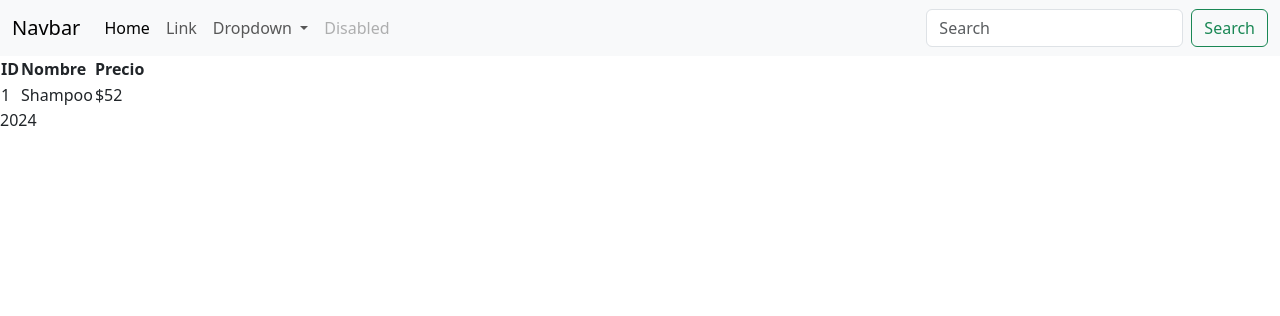
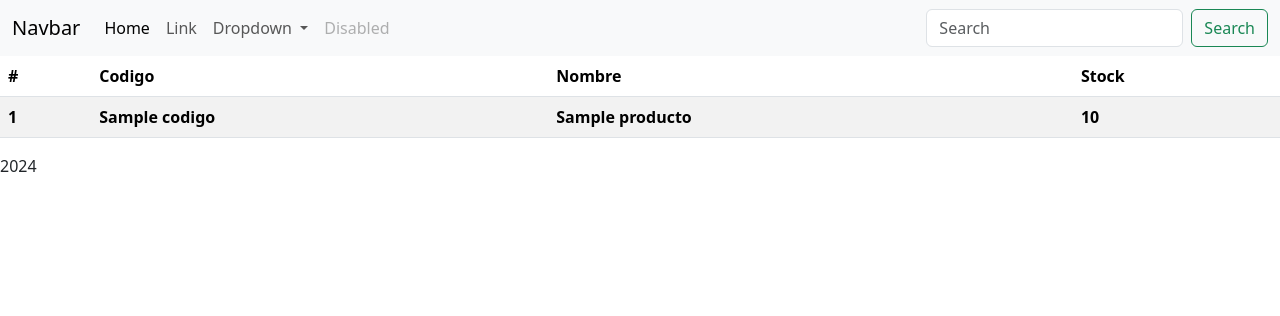
Before and after one commit to PopeCortes/CodeIgniter001, a CodeIgniter 4 app: the page made by app/Views/productos/index.php in a window 1280 px wide. Shown: the top 316 px of the page. Run offline with PHP 8.4 and a stand-in for CodeIgniter, Linux system fonts and the light colour scheme; the template is opened without the code that fills it: most values are stand-ins (such as "Sample title", 1, 10 or a date in 2020); lists and menus that the app fills with data are empty; some libraries are stand-ins or nearby versions.

Commit message:
Configuracion a la base de datos y muestreo en index (controllers/Productos)

```diff
--- a/app/Config/Database.php
+++ b/app/Config/Database.php
@@ -26,10 +26,10 @@ class Database extends Config
      */
     public array $default = [
         'DSN'          => '',
-        'hostname'     => 'localhost',
-        'username'     => '',
+        'hostname'     => '127.0.0.1',
+        'username'     => 'root',
         'password'     => '',
-        'database'     => '',
+        'database'     => 'practice001',
         'DBDriver'     => 'MySQLi',
         'DBPrefix'     => '',
         'pConnect'     => false,
--- a/app/Views/productos/index.php
+++ b/app/Views/productos/index.php
@@ -3,20 +3,26 @@
 
 echo $this->section('contenido');
 ?>
-<table>
+<table class="table table-striped">
     <thead>
         <tr>
-            <th>ID</th>
-            <th>Nombre</th>
-            <th>Precio</th>
+            <th scope="col">#</th>
+            <th scope="col">Codigo</th>
+            <th scope="col">Nombre</th>
+            <th scope="col">Stock</th>
         </tr>
     </thead>
     <tbody>
-        <tr>
-            <td>1</td>
-            <td>Shampoo</td>
-            <td>$52</td>
+
+        <?php foreach ($productos as $producto) : ?>
+            <tr>
+            <th scope="row"><?php echo $producto->id;?></th>
+            <th scope="row"><?php echo $producto->codigo;?></th>
+            <th scope="row"><?php echo $producto->nombre;?></th>
+            <th scope="row"><?php echo $producto->stock;?></th>
         </tr>
+        <?php endforeach; ?>
+
     </tbody>
 </table>
 
```
Also changed, not shown: app/Controllers/Productos.php (+7 -1 lines).
